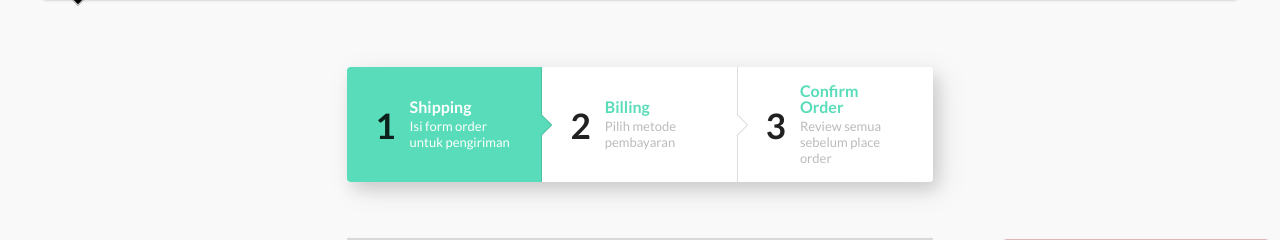
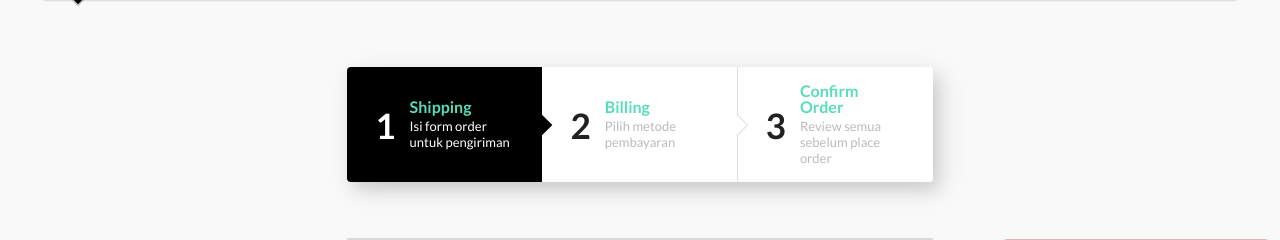
Before and after one commit to itujono/zigzag, a PHP site: page /checkout.html in a window 1280 px wide. Shown: the part 70-310 px from the top of the page. Run offline with PHP 8.4, Linux system fonts and the light colour scheme; style sheets or scripts are compiled from the project's sources; some libraries are stand-ins or nearby versions; some web fonts are replaced.

Commit message:
Sip lah steps nya yg active. Heheh.

```diff
--- a/css/main.css
+++ b/css/main.css
@@ -335,11 +335,15 @@ a:hover { color: #24aa87; }
 
 .ui.steps { margin-bottom: 3em; border: none !important; -webkit-box-shadow: 5px 8px 15px rgba(0, 0, 0, 0.11), 8px 8px 30px 0 rgba(0, 0, 0, 0.1); box-shadow: 5px 8px 15px rgba(0, 0, 0, 0.11), 8px 8px 30px 0 rgba(0, 0, 0, 0.1); }
 
-.ui.steps .step.active { background-color: #58dcb9; }
+.ui.steps .step.active { background-color: #000; }
 
-.ui.steps .step.active:after { background-color: #58dcb9; }
+.ui.steps .step.active:after { background-color: #000; }
 
-.ui.steps .step.active .title, .ui.steps .step.active .description { color: #fff; }
+.ui.steps .step.active:before { color: #fff !important; }
+
+.ui.steps .step.active .title { color: #58dcb9; }
+
+.ui.steps .step.active .description { color: #fff; }
 
 .ui.steps .step .title { color: #58dcb9; }
 
--- a/css/main.scss
+++ b/css/main.scss
@@ -877,11 +877,17 @@ a.ui.card:hover,
     box-shadow: $boxShadow;
     .step {
         &.active {
-            background-color: $tosca;
+            background-color: #000;
             &:after {
-                background-color: $tosca;
+                background-color: #000;
             }
-            .title, .description {
+            &:before {
+                color: #fff !important;
+            }
+            .title {
+                color: $tosca;
+            }
+            .description {
                 color: #fff;
             }
         }
```
